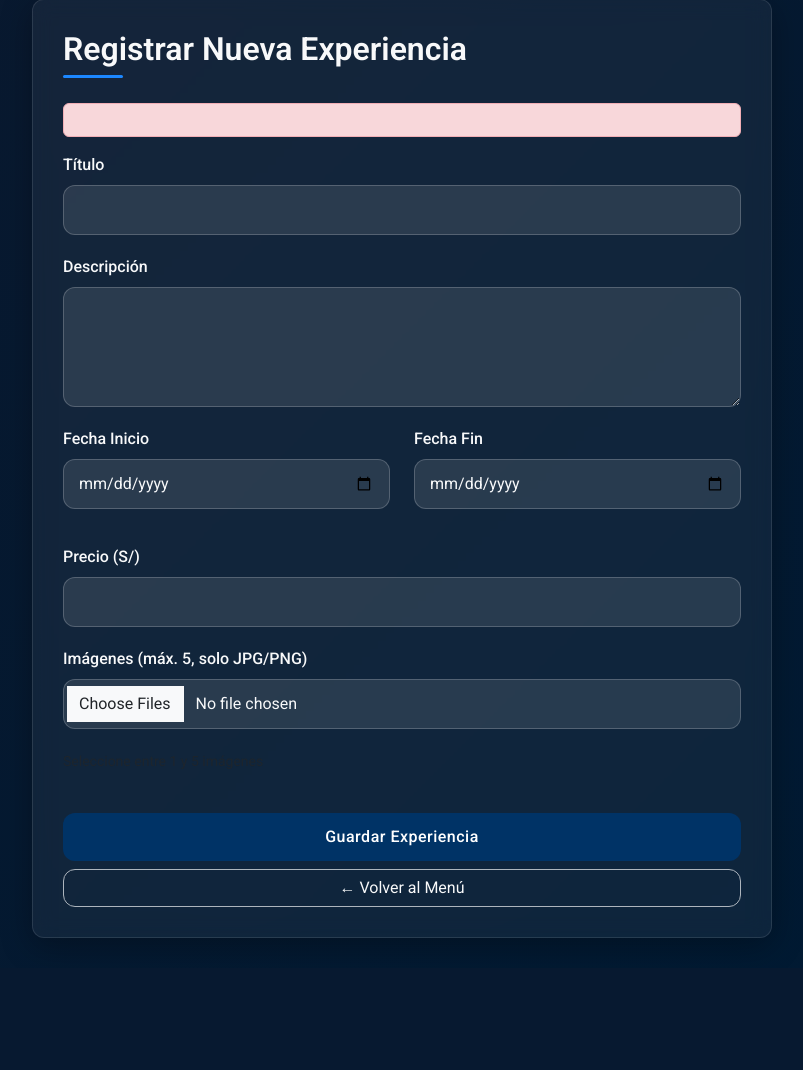
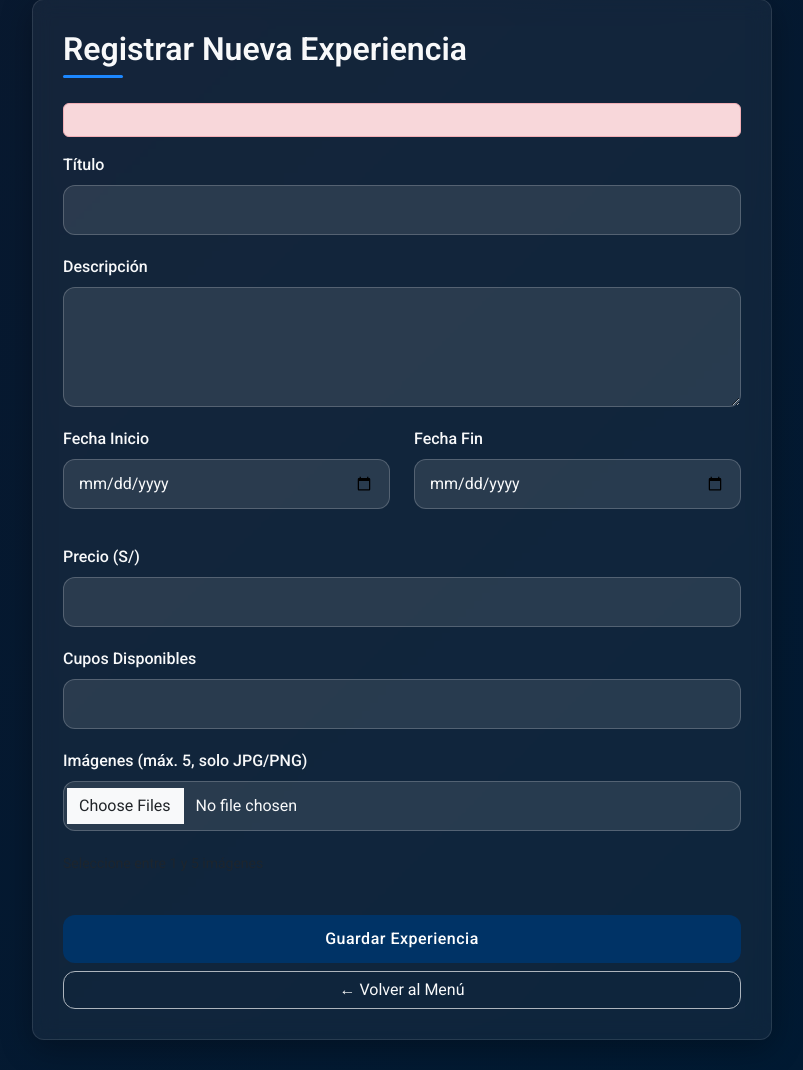
Before and after one commit to AddFran/sumap_viajes, a CodeIgniter 4 app: the page made by app/app/Views/comunidad/comunidad_crear_experiencia.php in a window 1280 px wide. Shown: the part 102-1172 px from the top of the page, without its empty margins (238-1041 px from the left). Before the commit the page ends 1040 px from the top, so only its background shows below. Run offline with PHP 8.4 and a stand-in for CodeIgniter, Linux system fonts and the light colour scheme; the template is opened without the code that fills it, so the values that code supplies are empty; some libraries are stand-ins or nearby versions.

Commit message:
Añadi al formulario, para que pida el numero de cupos

```diff
--- a/app/app/Views/comunidad/comunidad_crear_experiencia.php
+++ b/app/app/Views/comunidad/comunidad_crear_experiencia.php
@@ -308,6 +308,17 @@
                     <?php endif; ?>
                 </div>
 
+                <div class="mb-3">
+                    <label for="cupos" class="form-label">Cupos Disponibles</label>
+                    <input type="number" class="form-control <?= isset($validation) && $validation->hasError('cupos') ? 'is-invalid' : '' ?>"
+                        id="cupos" name="cupos" value="<?= old('cupos') ?>" required>
+                    <?php if (isset($validation) && $validation->hasError('cupos')): ?>
+                        <div class="invalid-feedback">
+                            <?= $validation->getError('cupos') ?>
+                        </div>
+                    <?php endif; ?>
+                </div>
+
                 <div class="mb-4">
                     <label for="imagenes" class="form-label">Imágenes (máx. 5, solo JPG/PNG)</label>
                     <input type="file" class="form-control <?= isset($validation) && $validation->hasError('imagenes') ? 'is-invalid' : '' ?>"
```
Also changed, not shown: app/app/Controllers/Comunidad.php (+3 -8 lines), app/app/Views/administrador/ver_experiencias.php (+0 -8 lines), app/public/uploads/experiencias/1753274031_3a2baea59a6c15ea4a23.png (added). Lines whose indentation alone changed are shown as unchanged.
